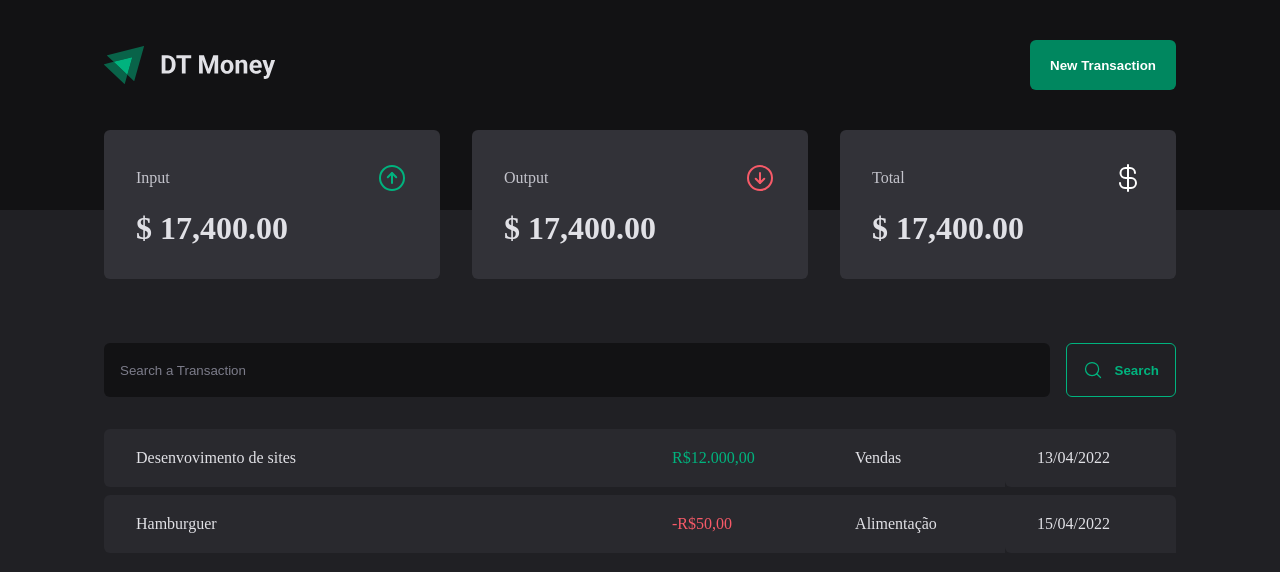
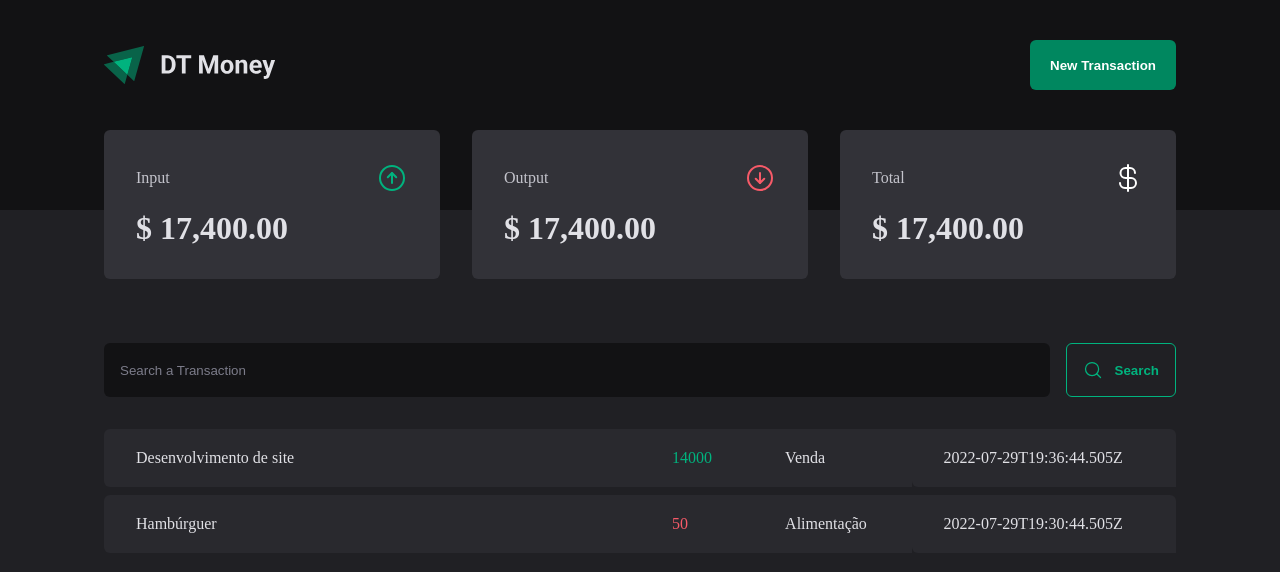
Before and after one commit to henbatista/money, a React (Vite) app: page / in a window 1280 px wide. Shown: the top 572 px of the page. Built offline with nearby package versions, Linux system fonts and the light colour scheme; data requests are answered from the project's data file.

Commit message:
Created conection with Api Fetch for transactions

```diff
--- a/src/pages/Transactions/index.tsx
+++ b/src/pages/Transactions/index.tsx
@@ -1,38 +1,56 @@
+import { useEffect, useState } from "react";
 import { Header } from "../../components/Header";
 import { Summary } from "../../components/Summary";
 import { SearchForm } from "./components/SearchForm";
 import { PriceHighlight, TransactionsContainer, TransactionsTable } from "./styles";
 
+interface Transaction {
+  id: number;
+  description: string;
+  type: 'income' | 'outcome';
+  price: number;
+  category: string;
+  createdAt: string;
+}
+
+
 export function Transactions() {
+  const [transactions, setTransactions] = useState<Transaction[]>([])
+
+  async function loadTransactions() {
+    const response = await fetch('http://localhost:3333/transactions')
+    const data = await response.json();
+
+    setTransactions(data)
+  }
+
+  useEffect(() => {
+    loadTransactions();
+  }, [])
+
   return (
     <div>
       <Header />
       <Summary />
 
       <TransactionsContainer>
-        <SearchForm/>
+        <SearchForm />
         <TransactionsTable>
           <tbody>
-            <tr>
-              <td width="50%">Desenvovimento de sites</td>
-              <td>
-                <PriceHighlight variant="income">
-                  R$12.000,00
-                </PriceHighlight>
-              </td>
-              <td>Vendas</td>
-              <td>13/04/2022</td>
-            </tr>
-            <tr>
-              <td width="50%">Hamburguer</td>
-              <td>
-                <PriceHighlight variant="outcome">
-                  -R$50,00
-                </PriceHighlight>
-              </td>
-              <td>Alimentação</td>
-              <td>15/04/2022</td>
-            </tr>
+            {transactions.map(transaction => {
+              return (
+                <tr>
+                  <td width="50%">{transaction.description}</td>
+                  <td>
+                    <PriceHighlight variant={transaction.type}>
+                      {transaction.price}
+                    </PriceHighlight>
+                  </td>
+                  <td>{transaction.category}</td>
+                  <td>{transaction.createdAt}</td>
+                </tr>
+              )
+            })}
           </tbody>
         </TransactionsTable>
       </TransactionsContainer>
```
